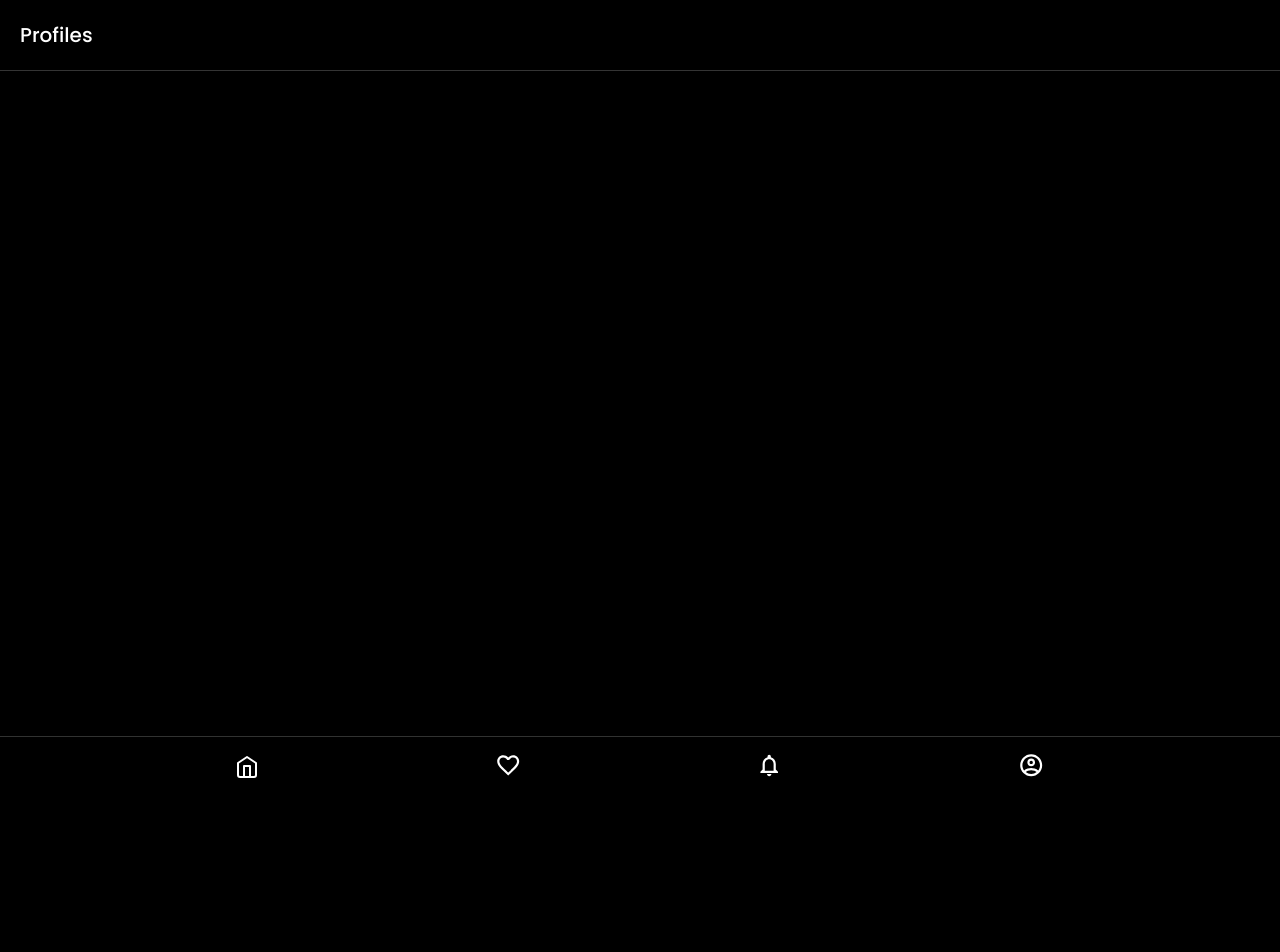
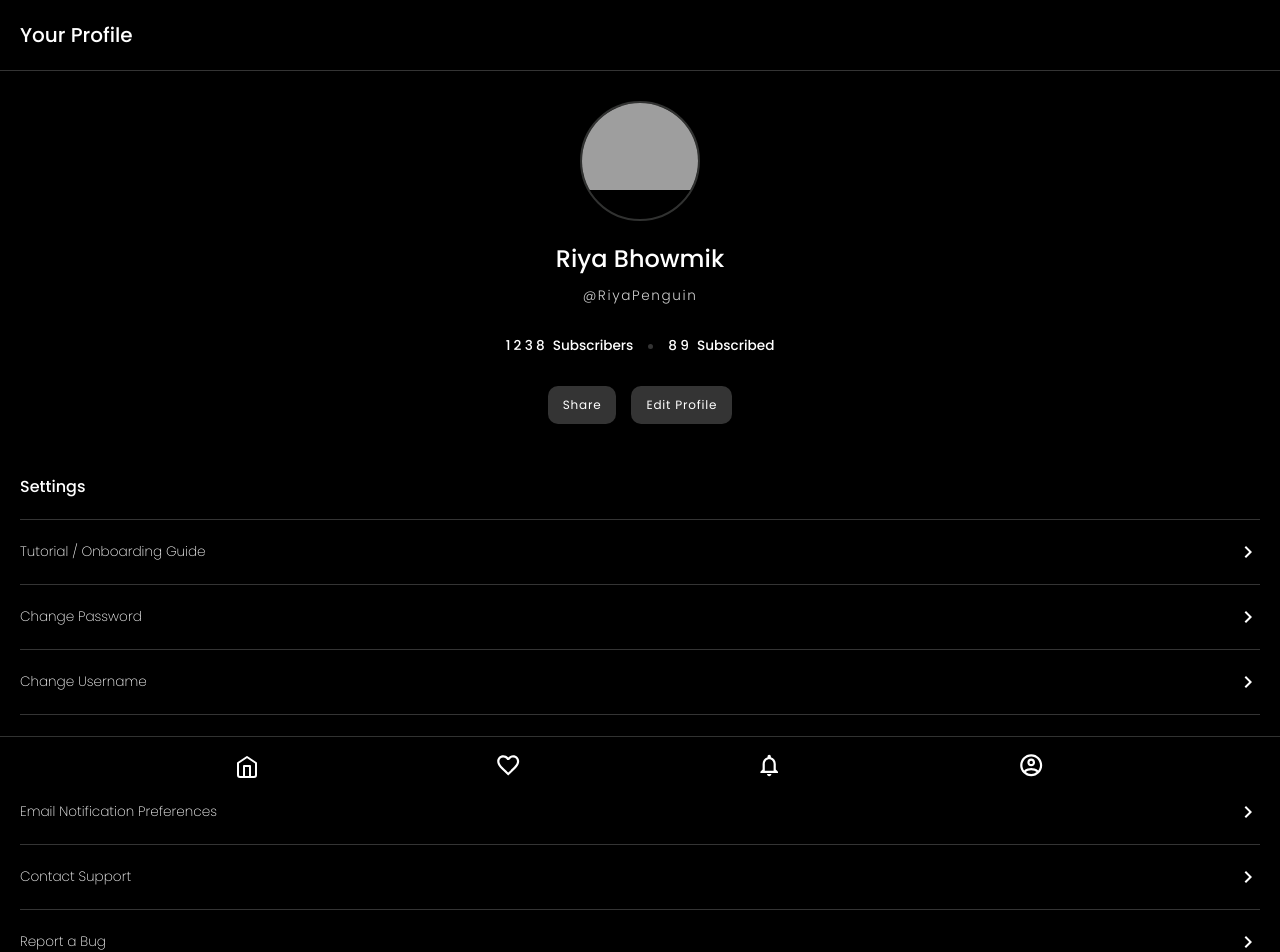
Before and after one commit to NayakPenguin/IGxLinks, a React (Create React App) app in the folder client/: page /profile in a window 1280 px wide. Shown: the top 952 px of the page. Before the commit the page ends 864 px from the top, so only its background shows below. Built offline with nearby package versions, Linux system fonts and the light colour scheme; grey boxes are pictures that could not be loaded; a web font is replaced by a local one.

Commit message:
profile done

```diff
--- a/client/src/Screens/InstaUI/Profile/Profile.js
+++ b/client/src/Screens/InstaUI/Profile/Profile.js
@@ -3,140 +3,99 @@ import styled from "styled-components";
 import ControlFooter from '../../../Components/ControlFooter';
 import AccountCircleIcon from '@material-ui/icons/AccountCircle';
 import SettingsIcon from '@material-ui/icons/Settings';
+import CallMadeIcon from '@material-ui/icons/CallMade';
 import ChevronRightIcon from '@material-ui/icons/ChevronRight';
 import { parseRichText } from '../../Helpers/parseRichText';
 
 const Profile = () => {
-    const [contentItems, setContentItems] = useState([]);
+    const [basicItems, setBasicItems] = useState([]);
 
     useEffect(() => {
-        const storedData = localStorage.getItem("userContentInfo");
+        const storedData = localStorage.getItem("userBasicInfo");
         if (storedData) {
             try {
                 const parsed = JSON.parse(storedData);
-                setContentItems(parsed);
+                setBasicItems(parsed.formData);
+                console.log(parsed.formData);
             } catch (e) {
-                console.error("Failed to parse userContentInfo", e);
+                console.error("Failed to parse userBasicInfo", e);
             }
         }
     }, []);
 
     return (
         <Container>
-            <div className="page-name">Profiles</div>
+            <div className="page-name">Your Profile</div>
 
             <div className="main-content">
-                {contentItems.map((item) => {
-                    let containerClass = "item-card";
-
-                    switch (item.type?.toLowerCase()) {
-                        case "subgroup":
-                            containerClass = "subgroup-container";
-                            break;
-                        case "redirect link":
-                            containerClass = "redirect-container";
-                            break;
-                        case "anonymous replies":
-                            containerClass = "anonymous-container";
-                            break;
-                        case "folder for redirect links":
-                            containerClass = "folder-container";
-                            break;
-                        case "custom form":
-                            containerClass = "form-container";
-                            break;
-                        case "write your content":
-                            containerClass = "write-content-container";
-                            break;
-                        default:
-                            containerClass = "item-card";
-                            break;
-                    }
-
-                    return (
-                        <div className={containerClass == "subgroup-container" ? "container-basic bold-border" : "container-basic"} key={item.id}>
-                            <div className="title">{parseRichText(item.title)}</div>
-                            {
-                                containerClass == "redirect-container" && <div className="stats">
-                                    <div className="stat-1">
-                                        <div className="icon"></div>
-                                        <div className="stat">Total Clicks : </div>
-                                        <div className="stat-value">1,782</div>
+                <div className="top-content">
+                    <div className="logo-x-dp">
+                        <img src={basicItems.profileImage ? basicItems.profileImage : "https://cdn3.iconfinder.com/data/icons/essential-rounded/64/Rounded-31-512.png"} alt="" />
                     </div>
-                                    <div className="stat-1">
-                                        <div className="icon"></div>
-                                        <div className="stat">Last 30 Days : </div>
-                                        <div className="stat-value">258</div>
+                    <div className="name">Riya Bhowmik</div>
+                    <div className="user-name">@RiyaPenguin</div>
+                </div>
+                <div className="content">
+                    <div className="stat">
+                        <div className="stat-value">1238</div>
+                        <div className="stat-name">Subscribers</div>
+                    </div>
+                    <div className="mid-circle"></div>
+                    <div className="stat">
+                        <div className="stat-value">89</div>
+                        <div className="stat-name">Subscribed</div>
                     </div>
                 </div>
-                            }
-                            {
-                                containerClass == "anonymous-container" && <div className="stats">
-                                    <div className="stat-1">
-                                        <div className="icon"></div>
-                                        <div className="stat">Total Responses : </div>
-                                        <div className="stat-value">91</div>
+                <div className="content">
+                    <div className="btn">Share</div>
+                    <div className="btn">Edit Profile</div>
                 </div>
-                                    <div className="stat-1">
-                                        <div className="icon"></div>
-                                        <div className="stat">Last 30 Days : </div>
-                                        <div className="stat-value">23</div>
-                                    </div>
-                                    <div className="view-responses">
-                                        <div className="text">View All Responses</div>
+                <div className="settings">
+                    <div className="title">Settings</div>
+                    <div className="setting-one">
+                        <div className="text">Tutorial / Onboarding Guide</div>
                         <ChevronRightIcon/>
                     </div>
+                    <div className="setting-one">
+                        <div className="text">Change Password</div>
+                        <ChevronRightIcon/>
                     </div>
-                            }
-                            {
-                                containerClass == "folder-container" && <div className="stats">
-                                    <div className="stat-1">
-                                        <div className="icon"></div>
-                                        <div className="stat">Total Responses : </div>
-                                        <div className="stat-value">91</div>
+                    <div className="setting-one">
+                        <div className="text">Change Username</div>
+                        <ChevronRightIcon/>
                     </div>
-                                    <div className="stat-1">
-                                        <div className="icon"></div>
-                                        <div className="stat">Last 30 Days : </div>
-                                        <div className="stat-value">23</div>
+                    <div className="setting-one">
+                        <div className="text">Update Page</div>
+                        <ChevronRightIcon/>
+                    </div>
+                    <div className="setting-one">
+                        <div className="text">Email Notification Preferences</div>
+                        <ChevronRightIcon/>
+                    </div>
+                    <div className="setting-one">
+                        <div className="text">Contact Support</div>
+                        <ChevronRightIcon/>
+                    </div>
+                    <div className="setting-one">
+                        <div className="text">Report a Bug</div>
+                        <ChevronRightIcon/>
+                    </div>
+                    <div className="setting-one">
+                        <div className="text">Terms & Conditions</div>
+                        <ChevronRightIcon/>
+                    </div>
+                    <div className="setting-one">
+                        <div className="text">Privacy Policy</div>
+                        <ChevronRightIcon/>
+                    </div>
+                    <div className="setting-one">
+                        <div className="text">Share your Stats</div>
+                        <ChevronRightIcon/>
+                    </div>
+                    <div className="setting-one logout">
+                        <div className="text">Logout</div>
                     </div>
                 </div>
-                            }
-                            {
-                                containerClass == "form-container" && <div className="stats">
-                                    <div className="stat-1">
-                                        <div className="icon"></div>
-                                        <div className="stat">Total Responses : </div>
-                                        <div className="stat-value">91</div>
-                                    </div>
-                                    <div className="stat-1">
-                                        <div className="icon"></div>
-                                        <div className="stat">Last 30 Days : </div>
-                                        <div className="stat-value">23</div>
-                                    </div>
-                                    <div className="view-responses">
-                                        <div className="text">View All Responses</div>
-                                        <ChevronRightIcon/>
-                                    </div>
-                                </div>
-                            }
-                            {
-                                containerClass == "write-content-container" && <div className="stats">
-                                    <div className="stat-1">
-                                        <div className="icon"></div>
-                                        <div className="stat">Total Views : </div>
-                                        <div className="stat-value">3921</div>
-                                    </div>
-                                    <div className="stat-1">
-                                        <div className="icon"></div>
-                                        <div className="stat">Last 30 Days : </div>
-                                        <div className="stat-value">839</div>
-                                    </div>
-                                </div>
-                            }
-                        </div>
-                    );
-                })}
             </div>
 
             <ControlFooter />
@@ -166,70 +125,118 @@ const Container = styled.div`
     }
 
     .main-content{
-        padding: 20px;
+        padding: 30px 20px;
         border-top: 1px solid #343434;
-        padding-top: 0;
 
         strong{
             font-weight: 500;
         }
 
-        .container-basic{
-            padding: 20px;
-            border: 1px solid #343434;
-            margin-bottom: 20px;
-            font-size: 0.9rem;
-            font-weight: 300;
-            border-radius: 10px;
-            font-weight: 500;
+        .top-content{
+            display: flex;
+            align-items: center;
+            flex-direction: column;
+            // justify-content: space-between;
+
+            .logo-x-dp{
+                height: 120px;
+                aspect-ratio: 1/1;
+                overflow: hidden;
+                border-radius: 50%;
+                /* border: 2px solid white; */
+                border: 2px solid #313231;
+
+                img{
+                    width: 100%;
+                }
             }
 
-        .bold-border{
-            margin-top: 20px;
-            background-color: #343434;
+            .name{
+                margin: 20px 0 10px 0;
+                font-size: 1.5rem;
+                font-weight: 500;
+                color: white;
             }
 
-        .stat-1{
+            .user-name{
+                font-size: 0.85rem;
+                font-weight: 300;
+                letter-spacing: 0.1rem;
+                color: #d1d1d1;
+            }
+        }
+
+        .content{
             display: flex;
             align-items: center;
-            margin-top: 15px;
+            justify-content: center;
+            margin: 30px 0;
 
-            .icon{
-                height: 8px;
+            gap: 15px;
+
+            .mid-circle{
+                height: 5px;
                 aspect-ratio: 1/1;
+                background-color: #343434;
+                /* margin: 0 10px; */
                 border-radius: 50%;
-                background-color: orange;
             }
 
             .stat{
+                display: flex;
+                /* flex-direction: column; */
+                align-items: center;
                 font-size: 0.85rem;
-                font-weight: 300;
-                margin: 0 15px 0 10px;
+                font-weight: 500;
+
+                .stat-name{
+                    /* font-weight: 200; */
+                    margin-left: 5px;
                 }
 
                 .stat-value{
-                font-size: 0.85rem;
-                font-weight: 500;
-                letter-spacing: 0.15rem;
+                    /* font-weight: 500; */
+                    letter-spacing: 0.2rem;
                 }
             }
 
-        .view-responses{
-            width: 100%;
+            .btn{
+                font-size: 0.75rem;
+                padding: 10px 15px;
                 border-radius: 10px;
-            margin-top: 25px;
-            background-color: transparent;
-            border: 1px solid #fff;
-            padding: 15px;
+                background-color: #343434;
                 color: white;
-            text-decoration: none;
-            /* text-align: center; */
-            font-size: 0.75rem;
-            font-weight: 300;
+                letter-spacing: 0.05rem;
+            }
+        }
 
+        .settings{
+            .title{
+                font-size: 1rem;
+                font-weight: 500;
+                border-bottom: 1px solid #343434;
+                padding: 20px 0;
+            }
+
+            .setting-one{
                 display: flex;
                 align-items: center;
                 justify-content: space-between;
+                padding: 20px 0;
+                border-bottom: 1px solid #343434;
+
+
+                .text{
+                    font-size: 0.85rem;
+                    font-weight: 200;
+                }
+            }
+
+            .logout{
+                .text{
+                    color: #f97b7b;
+                }
+            }
         }
     }
 `
```
Lines whose indentation alone changed are shown as unchanged.
